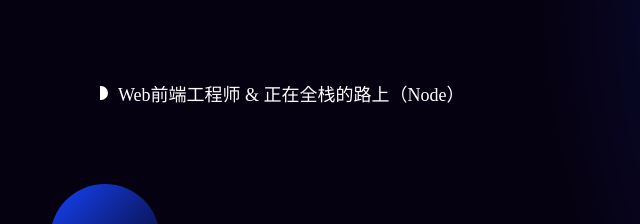
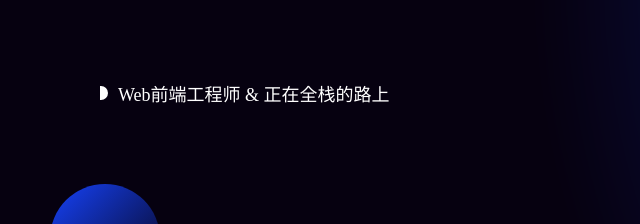
Before and after one commit to lumosyve/entrance, a website: page src/index.html in a window 1280 px wide. Shown: the top 224 px of the page, 0-640 px from the left. Drawn offline with nearby package versions, Linux system fonts and the light colour scheme; files that its build step writes are made by us from their sources; a web font is replaced by a local one.

Commit message:
Update index.html

```diff
--- a/src/index.html
+++ b/src/index.html
@@ -18,7 +18,7 @@
         <section class="home-container_header">
           <i class="icon-block"></i>
           <span class="home-container_header_title"
-            >Web前端工程师 & 正在全栈的路上（Node）</span
+            >Web前端工程师 & 正在全栈的路上</span
           >
         </section>
         <section class="home-container_main">
```
